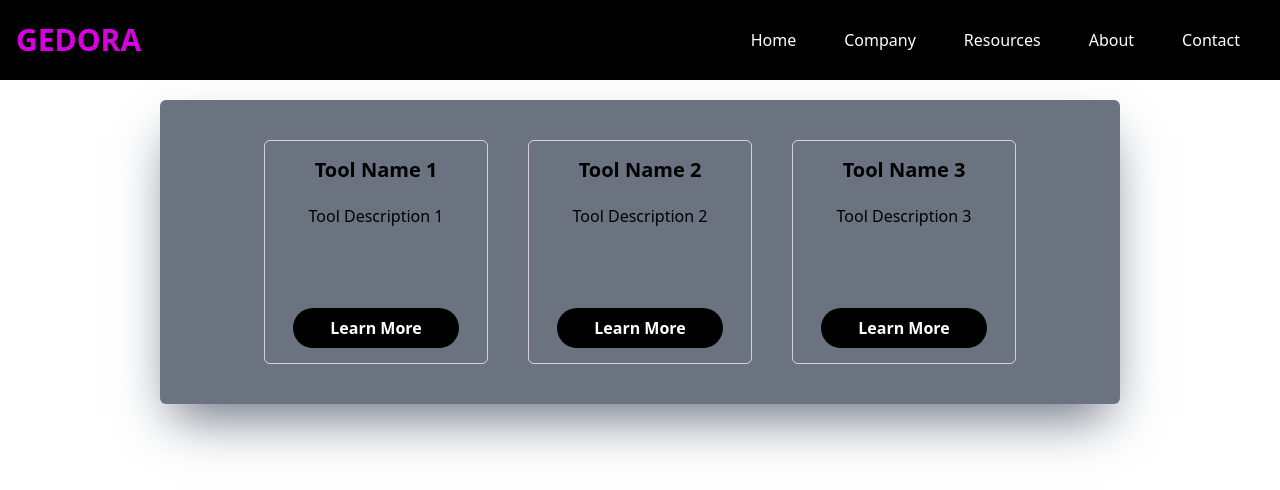
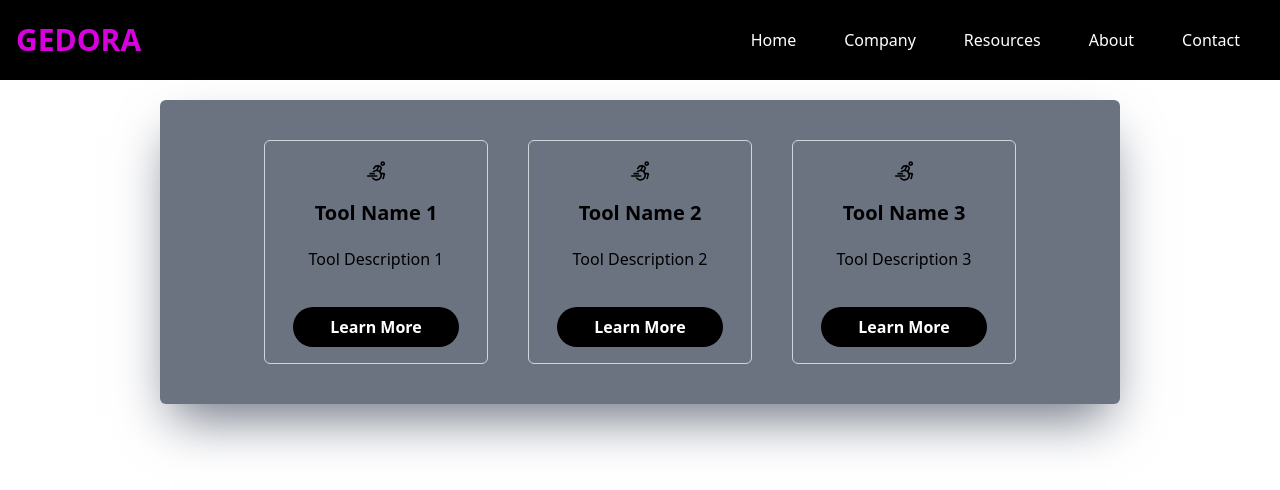
Before and after one commit to gedora-stack/tool-stack, a React (Vite) app: page / in a window 1280 px wide. Shown: the top 490 px of the page. Built offline with nearby package versions, Linux system fonts and the light colour scheme; what tailwindcss-animated would draw is missing.

Commit message:
Feature: Added icon

```diff
--- a/src/ToolCard.jsx
+++ b/src/ToolCard.jsx
@@ -1,12 +1,13 @@
 import React from "react";
+import { LiaAccessibleIcon } from "react-icons/lia";
 
 const ToolCard = ({ imageUrl, toolName, toolDescription }) => {
 	return (
-		<div className="m-5 flex h-56 w-56 transform  animate-fade-up flex-col items-center justify-center rounded-md border border-gray-300 duration-150 hover:scale-110">
-			{/* <img src={imageUrl} alt={toolName} /> */}
+		<div className="m-5 flex h-56 w-56 transform  animate-fade-up flex-col items-center justify-center rounded-md border border-gray-300 duration-150 ">
+			<LiaAccessibleIcon size={25} className="mb-4 " />
 			<h2 className=" text-center text-xl font-semibold">{toolName}</h2>
 			<p className="mt-5 text-center ">{toolDescription}</p>
-			<button className="mx-auto mt-20 h-10 w-3/4 rounded-3xl bg-black font-semibold text-white duration-300 hover:bg-white hover:text-black">
+			<button className="mx-auto mt-9 h-10 w-3/4 rounded-3xl bg-black font-semibold text-white duration-300 hover:bg-white hover:text-black">
 				Learn More
 			</button>
 		</div>
```
